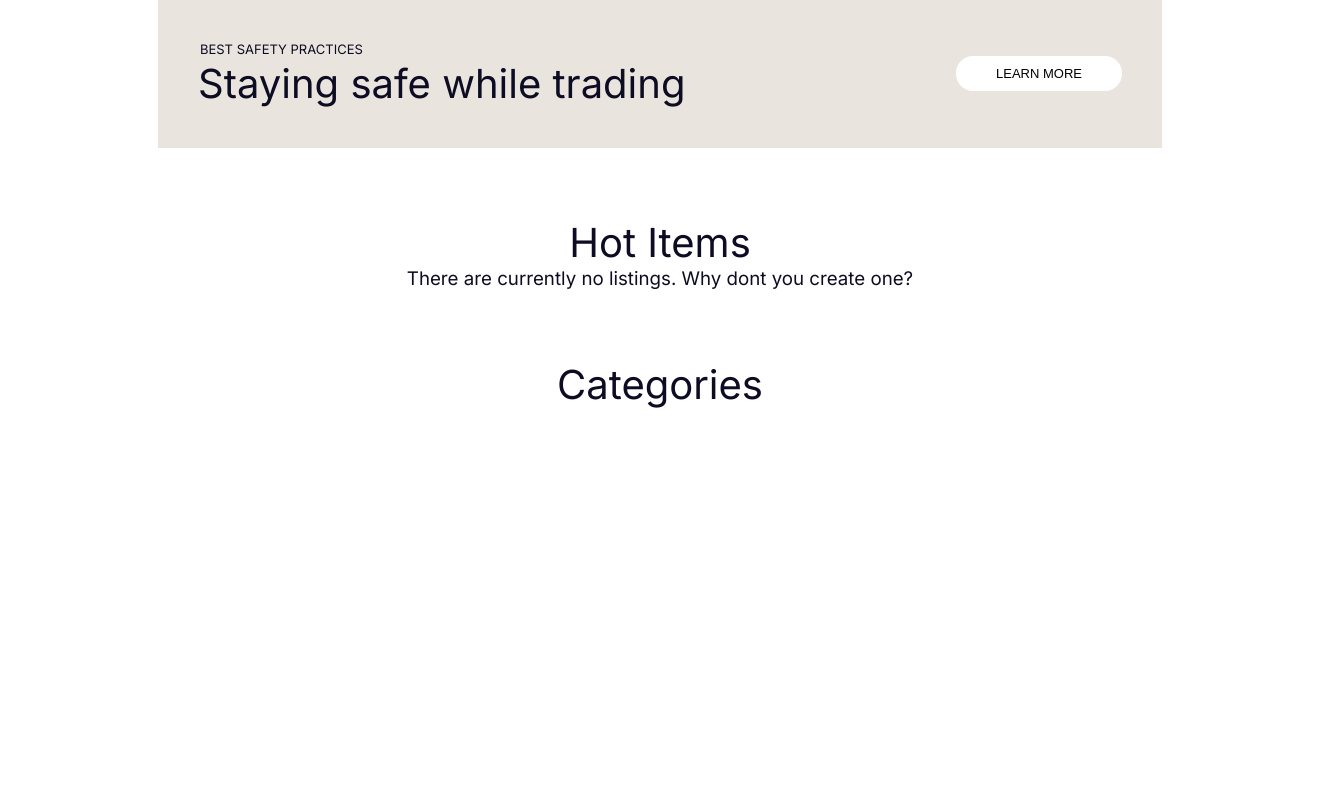
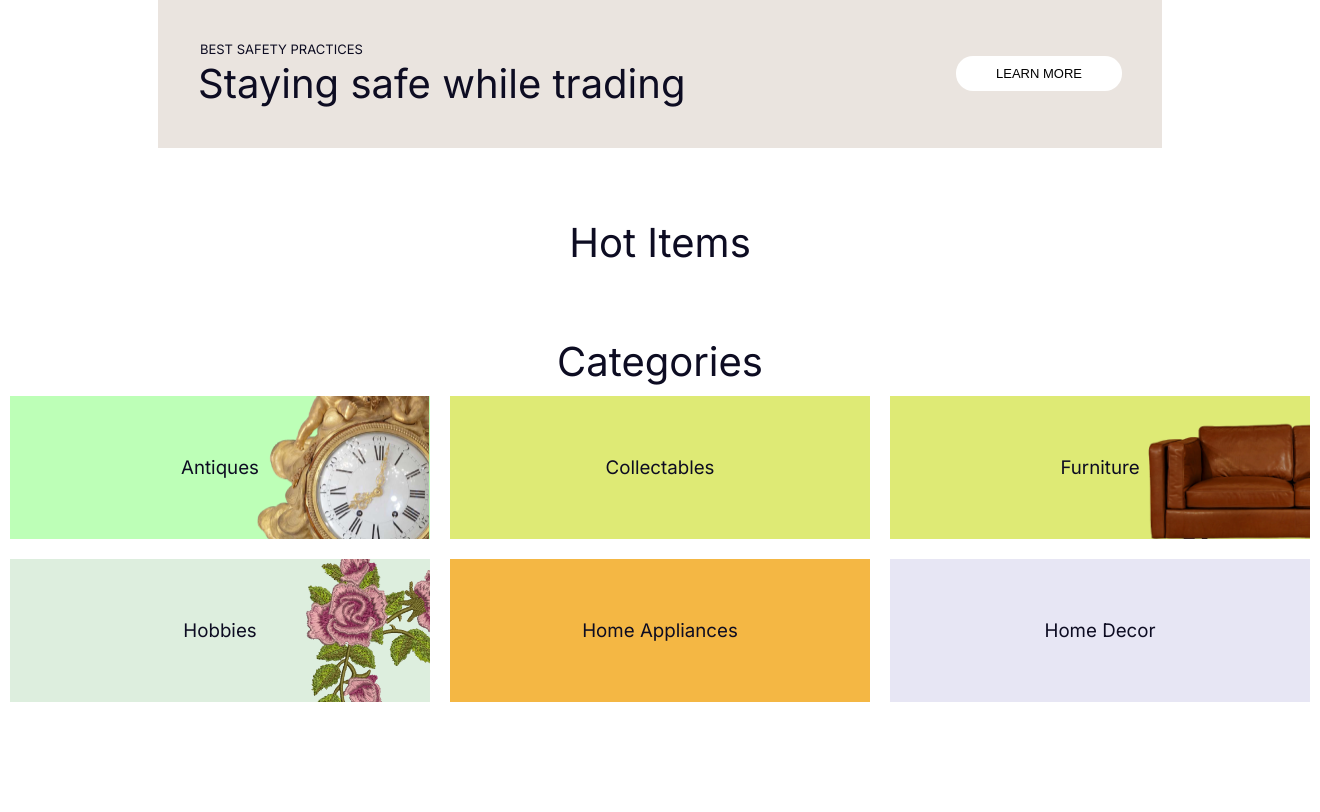
Before and after one commit to christieeveleigh0/ChristiesList, a PHP site: page /src/index.php in a window 1320 px wide. Shown: the part 490-1302 px from the top of the page. Before the commit the page ends 898 px from the top, so only its background shows below. Run offline with PHP 8.4, Linux system fonts and the light colour scheme; data that the repository does not hold is empty.

Commit message:
Additional Styling for Homepage

```diff
--- a/src/css/styles.css
+++ b/src/css/styles.css
@@ -1,4 +1,3 @@
-@import url('https://fonts.googleapis.com/css2?family=Inter:wght@100;200;300;400;600;700&display=swap');
 
 /* --- Housekeeping --- */
 body, h1, h3, p {margin: 0;}
@@ -119,13 +118,36 @@ nav a {
     margin-bottom: 70px;
 }
 
+.category {
+    margin-bottom: 100px;
+}
+
+.categories {
+    display: flex;
+}
+
+.categories div {
+    width: 300px;
+    padding: 60px;
+    margin: 10px;
+    text-align: center;
+}
+
+.category-1 {background: #bdffb7 url("../image/antiques.png") no-repeat center 33%; background-position-x: 94%;}
+.category-2 {background-color: #deea75;}
+.category-3 {background: #deea75 url("../image/couch.png") no-repeat center 31%; background-position-x: 104%; background-size: 43%;}
+.category-4 {background: #ddeede url("../image/hobbies.png") no-repeat center 31%; background-position-x: 104%; background-size: 53%;}
+.category-5 {background-color: #f4b744;}
+.category-6 {background-color: #e7e6f4;}
+
+
 /* ---  view-listing.php --- */
 form {
     display: flex;
     flex-direction: column;
 }
 
-input {
+input, select {
     width: 100%;
     padding: 14px;
     margin: 7px 0;
@@ -137,5 +159,11 @@ input {
 }
 
 .listing-side {
-    padding-right: 150px;
+    padding-right: 100px;
 }
+
+/* ---  create-listing.php --- */
+.inner {
+    margin-top: 100px;
+    width: 60%;
+}
--- a/src/index.php
+++ b/src/index.php
@@ -43,20 +43,30 @@
             <div class="hot-items">
 
                     <?php
-                        $hot_listings = getAllListings();
-                        if ($hot_listings->num_rows > 0) {
-                            while($row = $hot_listings->fetch_assoc()) {
-                                listing($row['id'], $row['name'], $row['price'], $row['location']);
-                            }
-                        } else {
-                        echo '<div>
-                                <h3>There are currently no listings. Why dont you <a href="create-listing.php">create one?</a></h3>
-                            </div>';
-                        }
+                        // $hot_listings = getAllListings();
+                        // if ($hot_listings->num_rows > 0) {
+                        //     while($row = $hot_listings->fetch_assoc()) {
+                        //         listing($row['id'], $row['name'], $row['price'], $row['location']);
+                        //     }
+                        // } else {
+                        // echo '<div>
+                        //         <h3>There are currently no listings. Why dont you <a href="create-listing.php">create one?</a></h3>
+                        //     </div>';
+                        // }
                     ?>
             </div>
-            <div>
-                <h1>Categories</h1>
+            <h1>Categories</h1>
+            <div class="category">
+                <div class="categories">
+                    <div class="category-1"><h3>Antiques</h3></div>
+                    <div class="category-2"><h3>Collectables</h3></div>
+                    <div class="category-3"><h3>Furniture</h3></div>
+                </div>
+                <div class="categories">
+                   <div class="category-4"><h3>Hobbies</h3></div>
+                   <div class="category-5"><h3>Home Appliances</h3></div>
+                   <div class="category-6"><h3>Home Decor</h3></div>
+                </div>
             </div>
         </div>
     </body>
--- a/src/menu.php
+++ b/src/menu.php
@@ -1,11 +1,12 @@
 <?php
 
+// Links to scripts
 echo '<head>
         <link rel="stylesheet" href="css/styles.css">
         <link rel="preconnect" href="https://fonts.googleapis.com">
         <link rel="preconnect" href="https://fonts.gstatic.com" crossorigin>
         <link href="https://fonts.googleapis.com/css2?family=Inter:wght@100;200;300;400;600;700&display=swap" rel="stylesheet">
-     </head>'; // Links to scripts
+     </head>';
 
 // Main menu code
 echo '<header>
```
Also changed, not shown: src/create-listing.php (+33 -2 lines), src/image/antiques.png (added), src/image/couch.png (added), src/image/hobbies.png (added), src/view-listing.php (line endings or trailing spaces).
